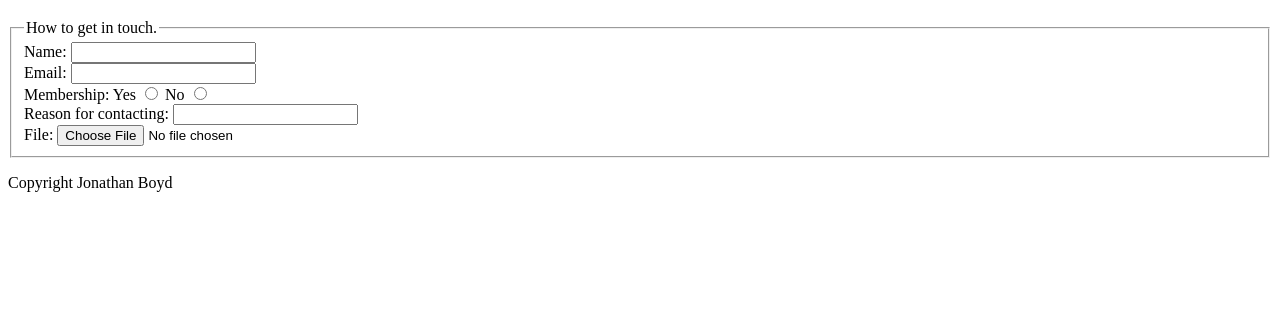
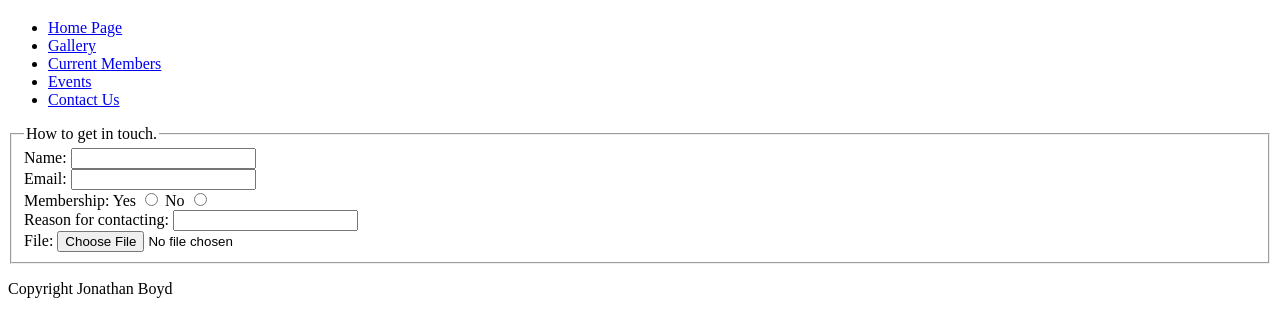
Before and after one commit to jboydRgu/CM1114-coursework, a plain HTML site: page coursework/contact_us.html in a window 1280 px wide. Shown: the part 270-606 px from the top of the page. Drawn offline with Linux system fonts and the light colour scheme.

Commit message:
Add files via upload

```diff
--- a/coursework/contact_us.html
+++ b/coursework/contact_us.html
@@ -9,7 +9,14 @@
      </div>
     <header><h1>Movie Society</h1></header>
 
-    <nav> </nav>
+    <nav>  <ul>
+        <li > <a href="index.html">Home Page </a></li>
+        <li> <a href="img_gallery.html">Gallery</a></li>
+        <li> <a href="current_members.html">Current Members</a></li>
+        <li > <a href="event_calender.html">Events</a></li>
+        <li class="active"> <a href="contact_us.html">Contact Us</a></li>
+
+    </ul></nav>
 
     <main>
         <div>
```
Also changed, not shown: coursework/current_members.html (+8 -1 lines), coursework/event_calendar.html (+10 -1 lines), coursework/img_gallery.html (+8 -1 lines).
